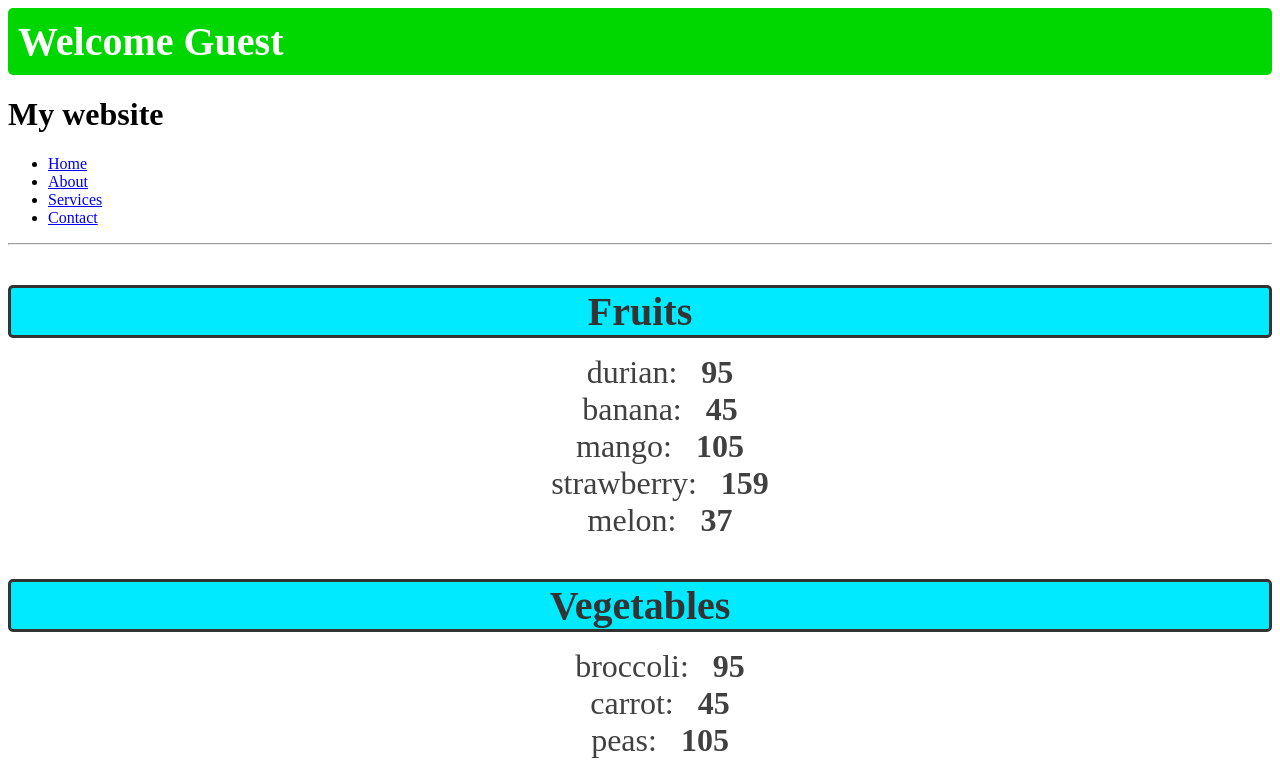
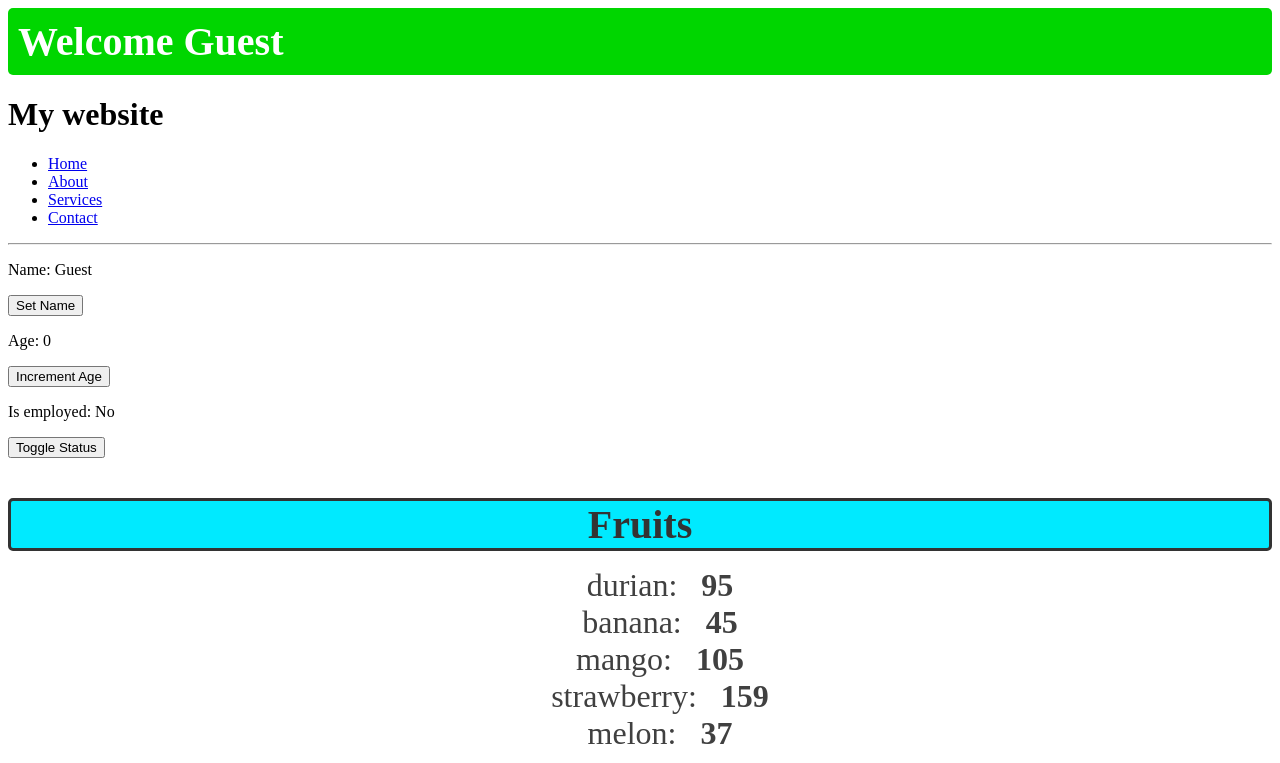
Before and after one commit to MarkChips/React-bro-code-tutorial, a React (Vite) app in the folder my-react-app/: page / in a window 1280 px wide. Shown: the top 763 px of the page. Built offline with nearby package versions, Linux system fonts and the light colour scheme.

Commit message:
feat: :sparkles: create MyComponent to demonstrate useState uses

```diff
--- a/my-react-app/src/App.jsx
+++ b/my-react-app/src/App.jsx
@@ -6,6 +6,7 @@
 import UserGreeting from "./UserGreeting.jsx";
 import List from "./List.jsx";
 import ProfilePicture from "./ProfilePicture.jsx";
+import MyComponent from "./MyComponent.jsx";
 
 function App() {
 
@@ -28,6 +29,7 @@
     <>
       <UserGreeting isLoggedIn={true} />
       <Header />
+      <MyComponent />
       {/* ternary conditional */}
       {fruits.length > 0 ? <List items={fruits} category='Fruits' /> : null}
       {/* shorthand conditional */}
--- /dev/null
+++ b/my-react-app/src/MyComponent.jsx
@@ -0,0 +1,35 @@
+import React, { useState } from 'react';
+
+function MyComponent() {
+
+    const [name, setName] = useState('Guest');
+    const [age, setAge] = useState(0);
+    const [isEmployed, setIsEmployed] = useState(false);
+
+    const updateName = () => {
+        setName('Hans');
+    }
+
+    const incrementAge = () => {
+        setAge(age + 2);
+    }
+
+    const toggleEmployedStatus = () => {
+        setIsEmployed(!isEmployed);
+    }
+
+    return (
+        <div>
+            <p>Name: {name}</p>
+            <button onClick={updateName}>Set Name</button>
+
+            <p>Age: {age}</p>
+            <button onClick={incrementAge}>Increment Age</button>
+
+            <p>Is employed: {isEmployed ? 'Yes' : 'No'}</p>
+            <button onClick={toggleEmployedStatus}>Toggle Status</button>
+        </div>
+    )
+}
+
+export default MyComponent;
```
